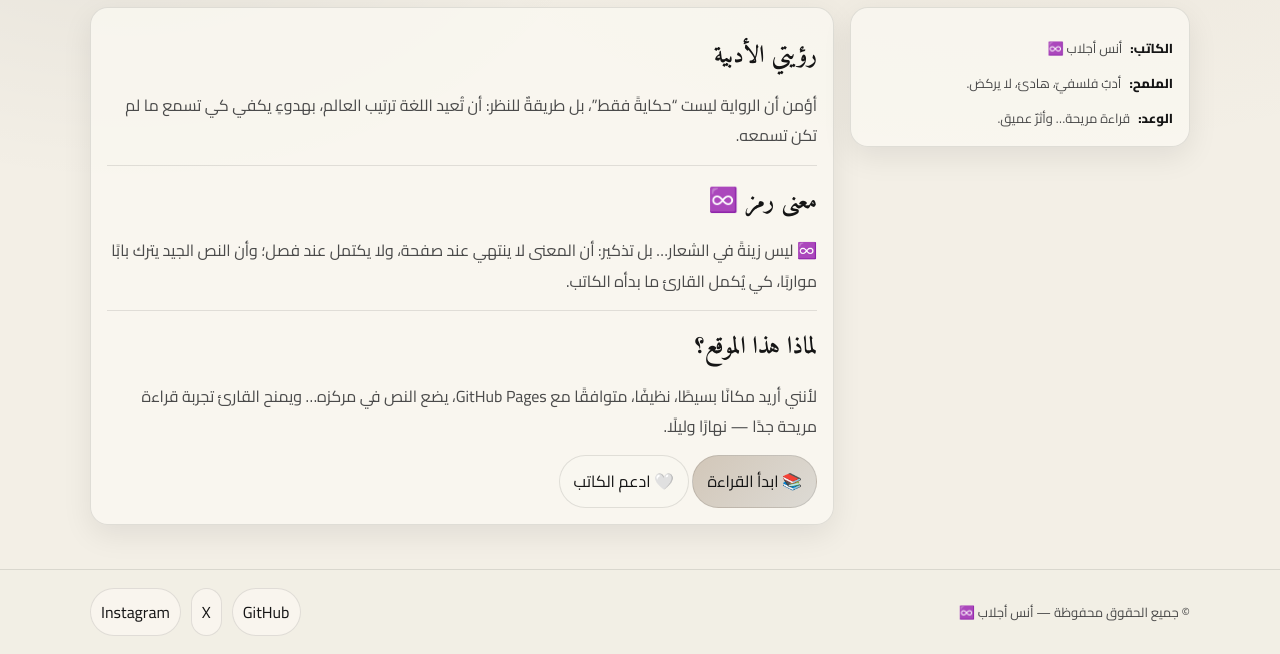
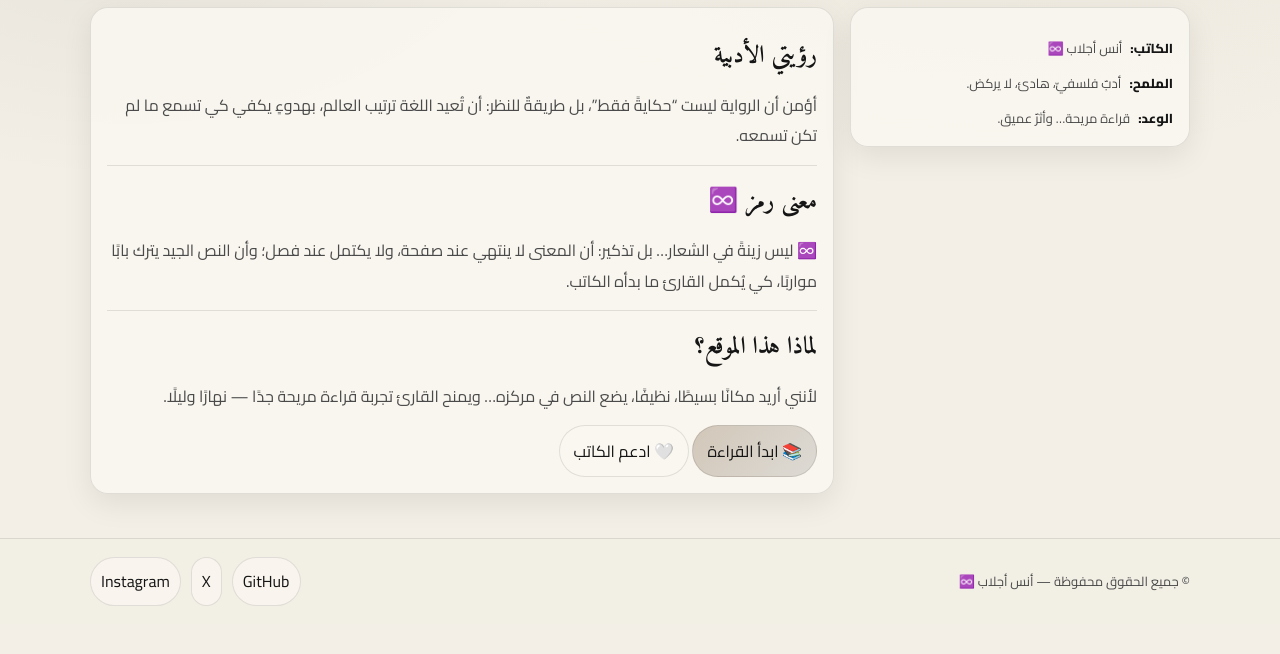
Before and after one commit to anasjlab-debug/mybooks, a plain HTML site: page about.html in a window 1280 px wide. Shown: the part 233-887 px from the top of the page. After the commit the page ends 857 px from the top, so only its background shows below. Drawn offline with Linux system fonts and the light colour scheme.

Commit message:
Update about.html

```diff
--- a/about.html
+++ b/about.html
@@ -91,7 +91,7 @@
 
                         <h2 style="margin:0;font-family:var(--font-title);">لماذا هذا الموقع؟</h2>
                         <p style="margin:10px 0 0;color:var(--muted);">
-                            لأنني أريد مكانًا بسيطًا، نظيفًا، متوافقًا مع GitHub Pages،
+                            لأنني أريد مكانًا بسيطًا، نظيفًا،
                             يضع النص في مركزه… ويمنح القارئ تجربة قراءة مريحة جدًا — نهارًا وليلًا.
                         </p>
 
@@ -122,4 +122,5 @@
     <script src="js/main.js" defer></script>
 </body>
 
+
 </html>
```
